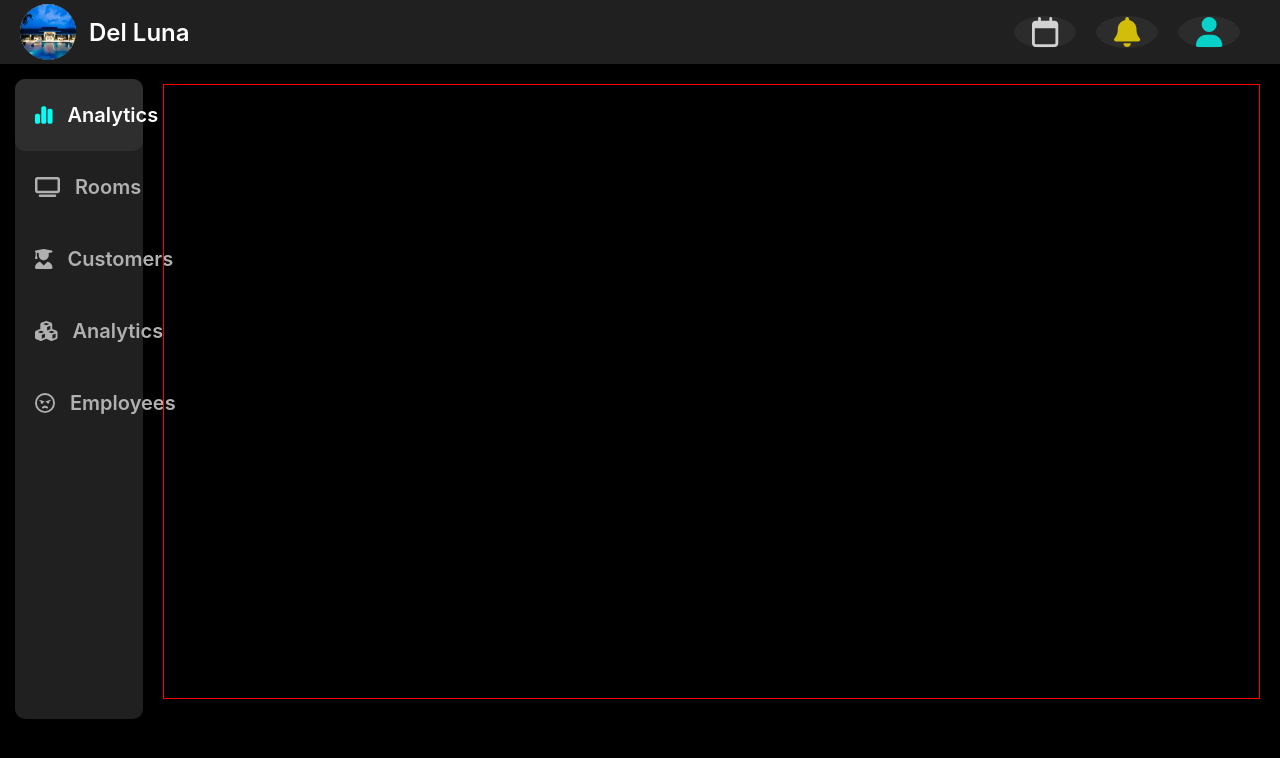
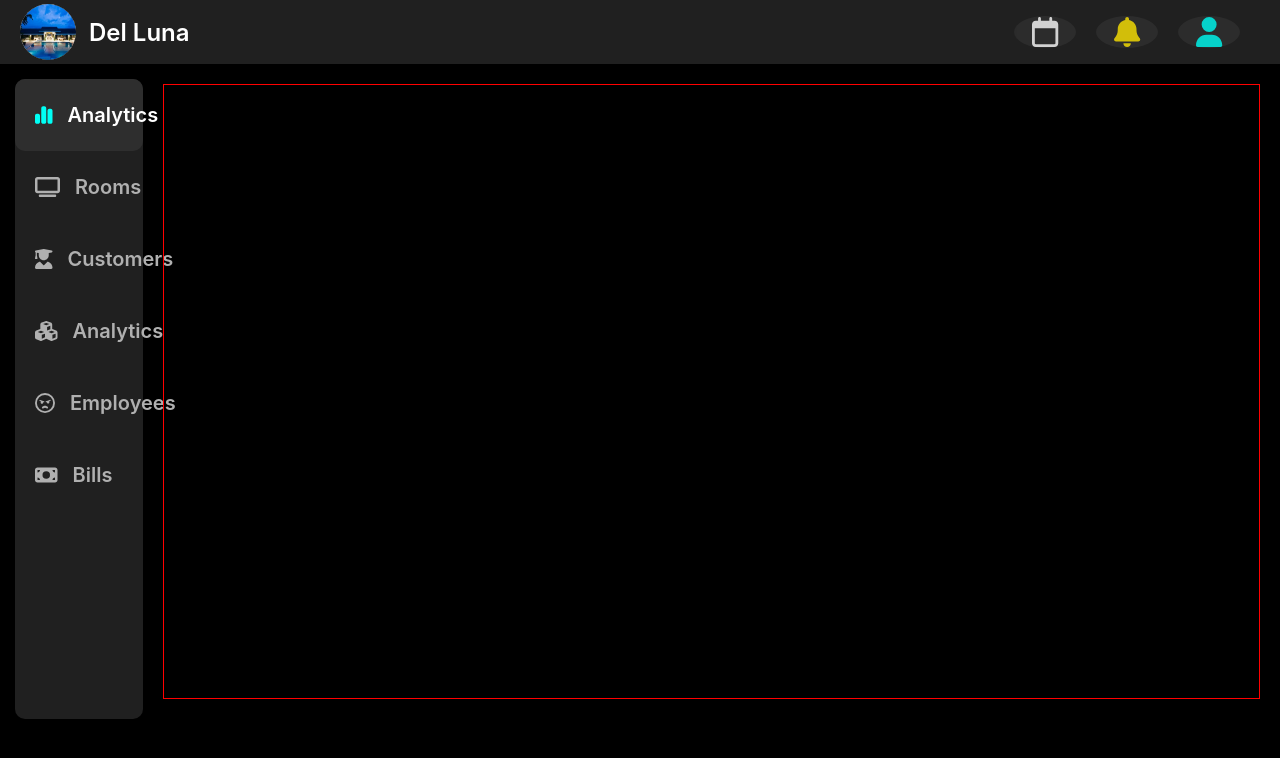
Before and after one commit to ziysqorn/Hotel-Management, a React (Create React App) app in the folder frontend/: page / in a window 1280 px wide. Shown: the top 758 px of the page. Built offline with nearby package versions, Linux system fonts and the light colour scheme; the HTML template or start-up script is replaced by a standard one.

Commit message:
get realy to merge

```diff
--- a/frontend/src/component/LeftNavBar/LeftNavBar.js
+++ b/frontend/src/component/LeftNavBar/LeftNavBar.js
@@ -3,6 +3,7 @@ import {
   faChartSimple,
   faCubes,
   faGraduationCap,
+  faMoneyBill,
   faTv,
   faUserGraduate,
 } from "@fortawesome/free-solid-svg-icons";
@@ -24,16 +25,18 @@ export const LeftNavBar = () => {
     console.log("render");
     const url = window.location.href;
     if (url.includes("analytics"))
-      setSeletectList([true, false, false, false, false]);
+      setSeletectList([true, false, false, false, false, false]);
     if (url.includes("rooms"))
-      setSeletectList([false, true, false, false, false]);
+      setSeletectList([false, true, false, false, false, false]);
     if (url.includes("customers"))
-      setSeletectList([false, false, true, false, false]);
+      setSeletectList([false, false, true, false, false, false]);
     if (url.includes("services"))
-      setSeletectList([false, false, false, true, false]);
+      setSeletectList([false, false, false, true, false, false]);
     if (url.includes("employees"))
-      setSeletectList([false, false, false, false, true]);
-  },[]);
+      setSeletectList([false, false, false, false, true, false]);
+    if (url.includes("bill"))
+      setSeletectList([false, false, false, false, false, true]);
+  }, []);
 
   const changeRoute = (index) => {
     console.log(index, selectedList);
@@ -95,6 +98,7 @@ export const LeftNavBar = () => {
           </p>
         </div>
       </Link>
+
       <Link
         style={{ textDecoration: "none" }}
         to={"/rooms"}
@@ -131,6 +135,7 @@ export const LeftNavBar = () => {
           </p>
         </div>
       </Link>
+
       <Link
         style={{ textDecoration: "none" }}
         to={"/customers"}
@@ -204,6 +209,7 @@ export const LeftNavBar = () => {
           </p>
         </div>
       </Link>
+
       <Link
         style={{ textDecoration: "none" }}
         to={"/employees"}
@@ -240,6 +246,42 @@ export const LeftNavBar = () => {
           </p>
         </div>
       </Link>
+      <Link
+        style={{ textDecoration: "none" }}
+        to={"/rooms/orderroom/bill"}
+        onClick={() => {
+          changeRoute(5);
+        }}
+      >
+        <div
+          style={{
+            display: "flex",
+            height: "72px",
+            backgroundColor: ` ${selectedList[5] ? "#2E2E2E" : "transparent"}`,
+            borderRadius: "10px",
+            alignItems: "center",
+          }}
+        >
+          <FontAwesomeIcon
+            icon={faMoneyBill}
+            style={{
+              fontSize: "20px",
+              color: selectedList[5] ? "#00FFF5" : "#B0B0B0",
+              marginLeft: "20px",
+              marginRight: "15px",
+            }}
+          />
+          <p
+            style={{
+              fontSize: "20px",
+              color: `${selectedList[5] ? "#FFFFFF" : "#B0B0B0"}`,
+              fontWeight: 600,
+            }}
+          >
+            Bills
+          </p>
+        </div>
+      </Link>
     </div>
   );
 };
--- a/frontend/src/component/apicalls.js
+++ b/frontend/src/component/apicalls.js
@@ -183,7 +183,7 @@ export const getAllCusomterWithPhoneNum = async (item) => {
       }
     );
     console.log(data);
-    // return data;
+    return data;
   } catch (e) {
     return e;
   }
--- a/frontend/src/index.css
+++ b/frontend/src/index.css
@@ -14,6 +14,6 @@ code {
 body{
 
   background-color: "#000000";
-  /* width: 100vw;
-  height: 100vh; */
+  height: 100%;
+  width: 100%;
 }
--- a/frontend/src/page/Room/Bill/Bill.js
+++ b/frontend/src/page/Room/Bill/Bill.js
@@ -1,6 +1,7 @@
 import React, { useContext, useEffect, useState } from "react";
 import {
   CustomerInfoWithPLusIcon,
+  CustomerInfoWithTrashIcon,
   LeftContainer,
   TopNav,
 } from "../OrderRoom/OrderRoom";
@@ -94,6 +95,7 @@ const AllCustomerDiv = ({ ...props }) => {
   const [cusVal, setCusVal] = useState();
   const [isDetailWindowOpen, setIsDetailWindowOpen] = useState(false);
   const [date, setDate] = useState();
+  const [chosenCus, setChosenCus] = useState();
   // =======END VARIABLE=========
 
   // ===========START FUNCTIONS========
@@ -109,6 +111,7 @@ const AllCustomerDiv = ({ ...props }) => {
     try {
       const data = await getAllCusomterWithPhoneNum(item);
       console.log(data);
+      setAllCus(data);
     } catch (e) {
       console.log(e);
     }
@@ -132,6 +135,8 @@ const AllCustomerDiv = ({ ...props }) => {
         height: "100%",
         // alignItems: "center"
         // justifyContent: "center",
+        // display:"flex",
+
         ...OrderRoomStyles.BodyContainer,
       }}
     >
@@ -205,25 +210,72 @@ const AllCustomerDiv = ({ ...props }) => {
 
       {/* ========START OF MAIN DIV======= */}
       {/* =======START OF CHOSEN ITEM======== */}
+      {chosenCus ? (
+        <div
+          style={{
+            width: "60%",
+            maxHeight: "30vh",
+            // overflowY: "scroll",
+            // minHeight: "10vh",
+            // marginBottom: "1vw",
+            margin: "2vh auto ",
+          }}
+        >
+          <CustomerInfoWithTrashIcon
+            item={chosenCus}
+            onDeleteCustomer={() => {
+              // console.log(`handle dele`, item);
+              setChosenCus(null);
+            }}
+          />
+        </div>
+      ) : null}
+
       {/* =======END OF CHOSEN ITEM======== */}
       {/* =======START OF ARRAY======== */}
       <div
         style={{
-          width: "100%",
+          width: "60%",
           maxHeight: "30vh",
-          overflow: "scroll",
-          marginBottom: "1vw",
+          overflowY: "scroll",
+          margin: "2vh auto ",
         }}
       >
         {allCus.length > 0
           ? allCus.map((item, index) => {
-              return <CustomerInfoWithPLusIcon key={index} item={item} />;
+              console.log(item);
+              return (
+                <CustomerInfoWithPLusIcon
+                  item={item}
+                  onAddCustomer={() => {
+                    console.log(`handle set userinfo`, chosenCus);
+                    setChosenCus(item);
+                  }}
+                />
+              );
             })
           : null}
       </div>
 
       {/* =======END OF ARRAY======== */}
       {/* ========END OF MAIN DIV======= */}
+      <div
+        style={{
+          width: "5vw",
+          padding: "0.2vw",
+          border: "1px solid White",
+          textAlign: "center",
+          borderRadius: "1vw",
+          // marginRight: "1vw",
+          margin: "0 auto",
+          cursor: "pointer",
+        }}
+        onClick={() => {
+          console.log(`handle search`);
+        }}
+      >
+        <p style={{ fontSize: "0.5vw", fontWeight: 500 }}>Find Bill</p>
+      </div>
       {/* =======START OF CALENDER======= */}
       {isDetailWindowOpen && (
         <MonthCalendar
--- a/frontend/src/page/Room/OrderRoom/OrderRoom.js
+++ b/frontend/src/page/Room/OrderRoom/OrderRoom.js
@@ -1066,8 +1066,10 @@ export const MainCustomerDiv = ({
           style={{
             width: "40%",
             maxHeight: "30vh",
-            overflow: "scroll",
-            marginBottom: "1vw",
+            display: "block",
+            // overflow: "scroll",
+            overflowY: "scroll",
+            // marginBottom: "1vw",
           }}
         >
           {/* one item */}
@@ -1165,7 +1167,7 @@ export const MainServiceDiv = ({
           style={{
             width: "40%",
             maxHeight: "30vh",
-            overflow: "scroll",
+            overflowY: "scroll",
             marginBottom: "1vw",
           }}
         >
```
